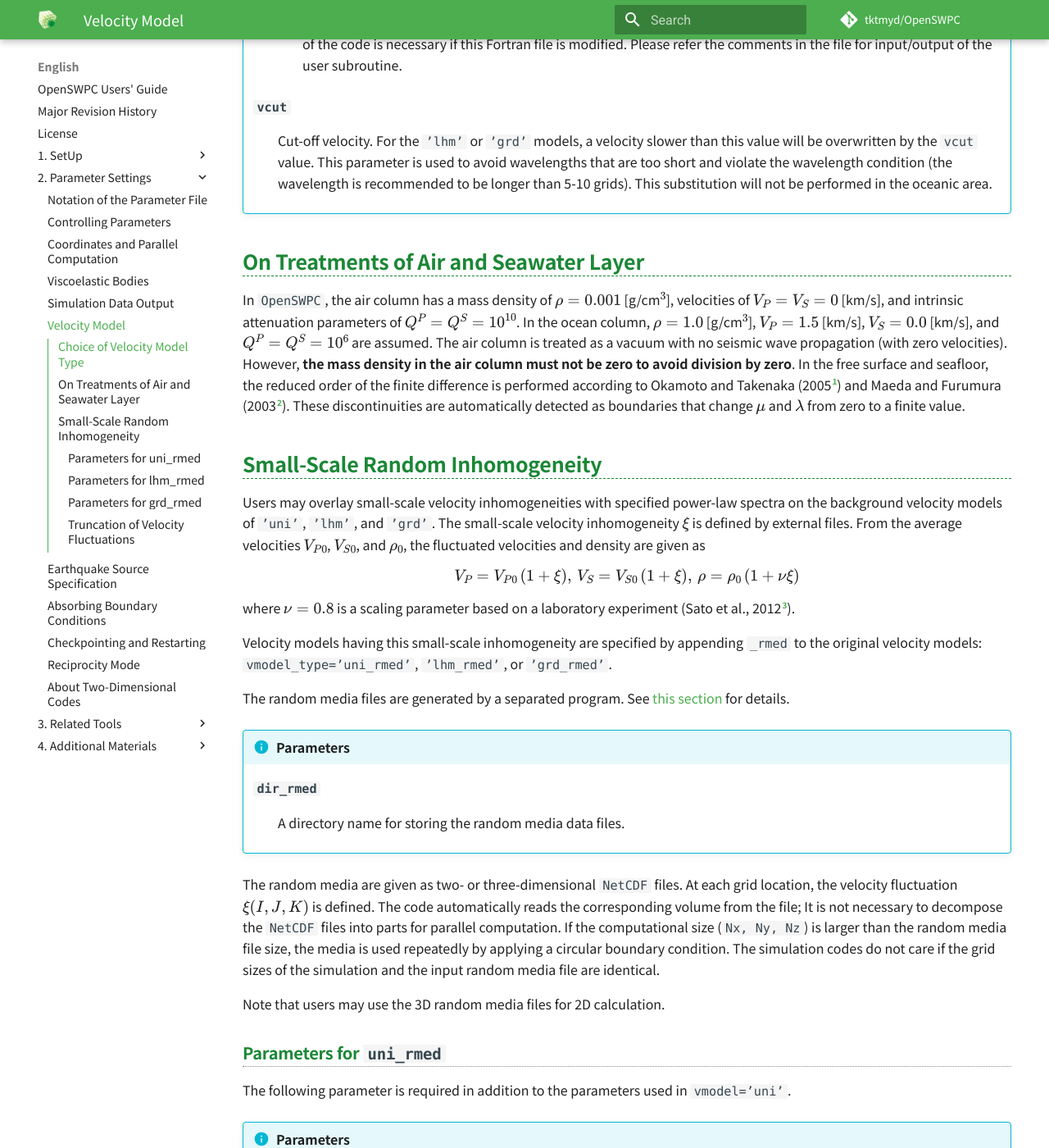
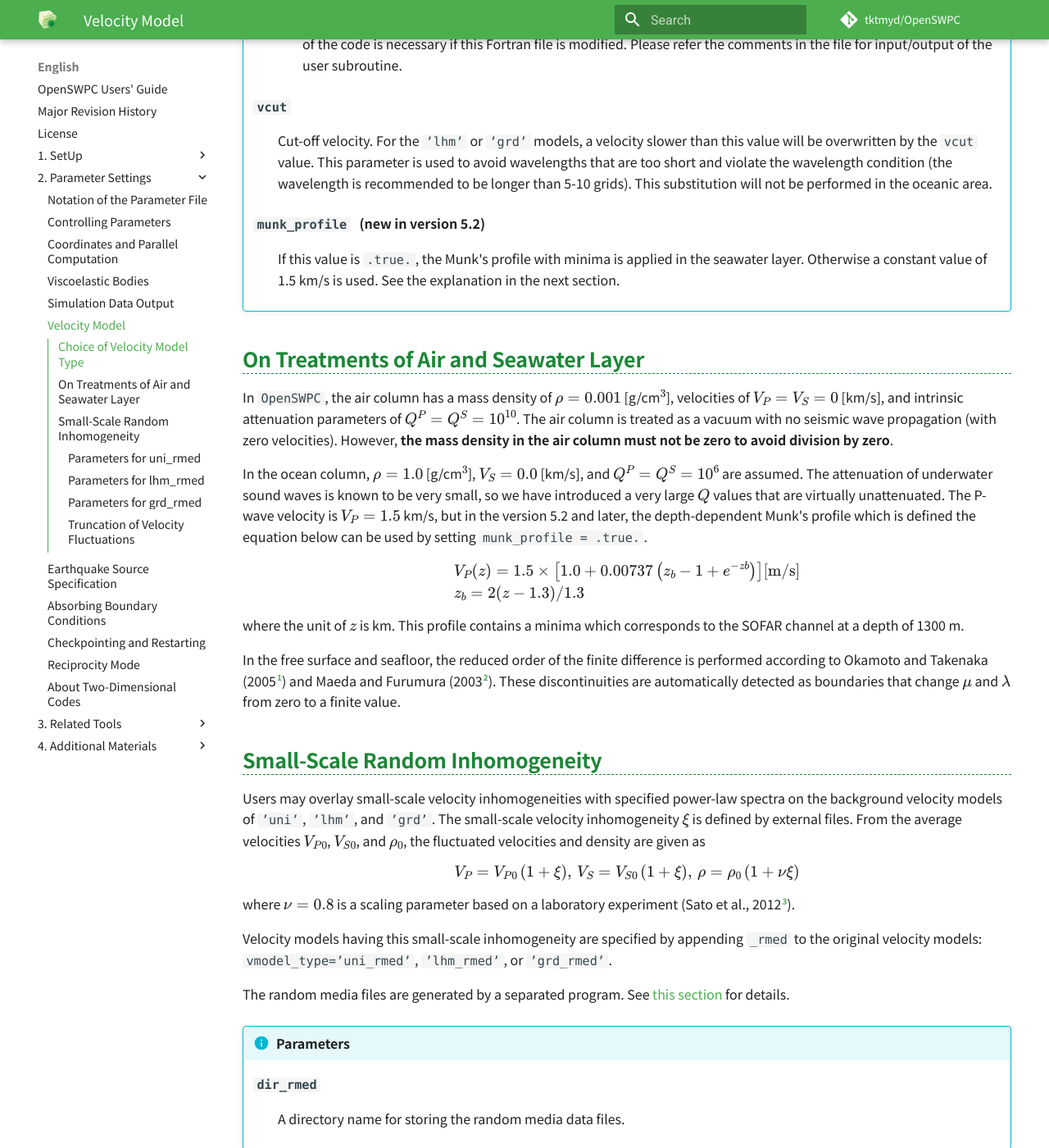
Before and after one commit to OpenSWPC/OpenSWPC, an MkDocs documentation site: the page built from doc/md/English/2._Parameter_Settings/0206_vmodel.md, in a window 1280 px wide and 1400 px high, scrolled down 2371 px. Shown: the whole window at 82% size. Built offline with MkDocs 1.6.1 and Material for MkDocs 9.7.7, drawn with Linux system fonts in a browser that asks for light colours; some web fonts are replaced; formulas are drawn with MathJax 3; comment, search, counter and statistics services are not loaded.

Commit message:
Documentation on Munk's profile

```diff
--- a/doc/md/English/2._Parameter_Settings/0206_vmodel.md
+++ b/doc/md/English/2._Parameter_Settings/0206_vmodel.md
@@ -118,15 +118,32 @@ program can be overlaid onto the model.
     be longer than 5-10 grids). This substitution will not be performed
     in the oceanic area.
 
+    **`munk_profile`** &nbsp; **(new in version 5.2)**
+    : If this value is `.true.`, the Munk's profile with minima is applied in the seawater layer. Otherwise a constant value of 1.5 km/s is used. See the explanation in the next section.
+
+
 ## On Treatments of Air and Seawater Layer
 
 In `OpenSWPC`, the air column has a mass density of $\rho=0.001$ [g/cm${}^3$],
 velocities of $V_P = V_S = 0$ [km/s], and intrinsic
-attenuation parameters of $Q^P = Q^S = 10^{10}$. In the ocean column,
-$\rho= 1.0$ [g/cm${}^3$], $V_P = 1.5$ [km/s], $V_S = 0.0$ [km/s],
-and $Q^P = Q^S = 10^6$ are assumed. The air column is treated as a
+attenuation parameters of $Q^P = Q^S = 10^{10}$.
+The air column is treated as a
 vacuum with no seismic wave propagation (with zero velocities). However,
-**the mass density in the air column must not be zero to avoid division by zero**. In the free
+**the mass density in the air column must not be zero to avoid division by zero**.
+
+In the ocean column, $\rho= 1.0$ [g/cm${}^3$], $V_S = 0.0$ [km/s],
+and $Q^P = Q^S = 10^6$ are assumed.
+The attenuation of underwater sound waves is known to be very small, so we have introduced a very large $Q$ values that are virtually unattenuated.
+The P-wave velocity is $V_P=1.5$ km/s, but in the version 5.2 and later, the depth-dependent Munk's profile which is defined the equation below can be used by setting `munk_profile = .true.`.
+
+\begin{align*}
+&V_P(z) = 1.5 \times \left[ 1.0 + 0.00737 \left( z_b - 1 + e^{-zb} \right) \right] \text{[m/s]}\\
+&z_b = 2(z-1.3) /1.3
+\end{align*}
+
+where the unit of $z$ is km. This profile contains a minima which corresponds to the SOFAR channel at a depth of 1300 m.
+
+In the free
 surface and seafloor, the reduced order of the finite difference is
 performed according to Okamoto and Takenaka (2005[^OT2005]) and Maeda and Furumura (2003[^MF2003]).
 These discontinuities are automatically detected as boundaries that change $\mu$ and $\lambda$ from zero to a finite value.
```
Also changed, not shown: doc/md/Japanese/2._パラメタ設定/0206_vmodel.md (+16 -3 lines).
